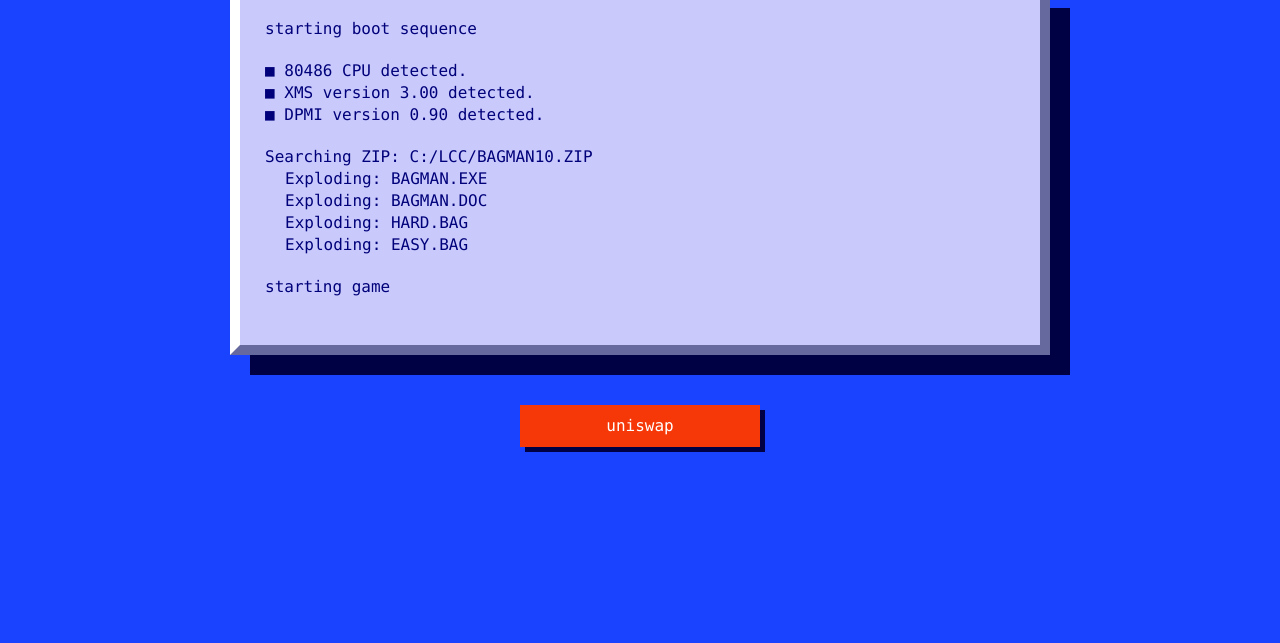
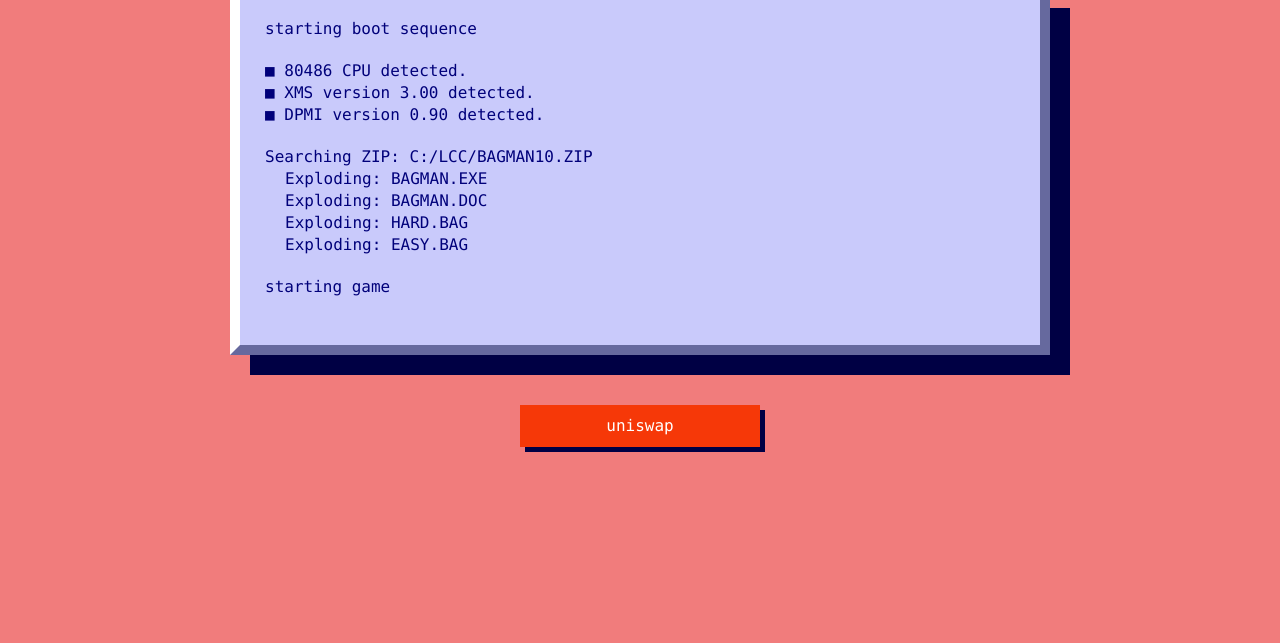
Before and after one commit to yfbeta/yfbeta.finance, a plain HTML site: page website/index.html in a window 1280 px wide. Shown: the part 157-800 px from the top of the page. Drawn offline with Linux system fonts and the light colour scheme.

Commit message:
Update background to prevent interface confusion.

```diff
--- a/website/styles.css
+++ b/website/styles.css
@@ -1,5 +1,5 @@
 body {
-    background-color: #1a43ff;
+    background-color: #f17c7c;
     color: #00007a;
     font-family: "Lucida Console";
     font-size:16px;
```
